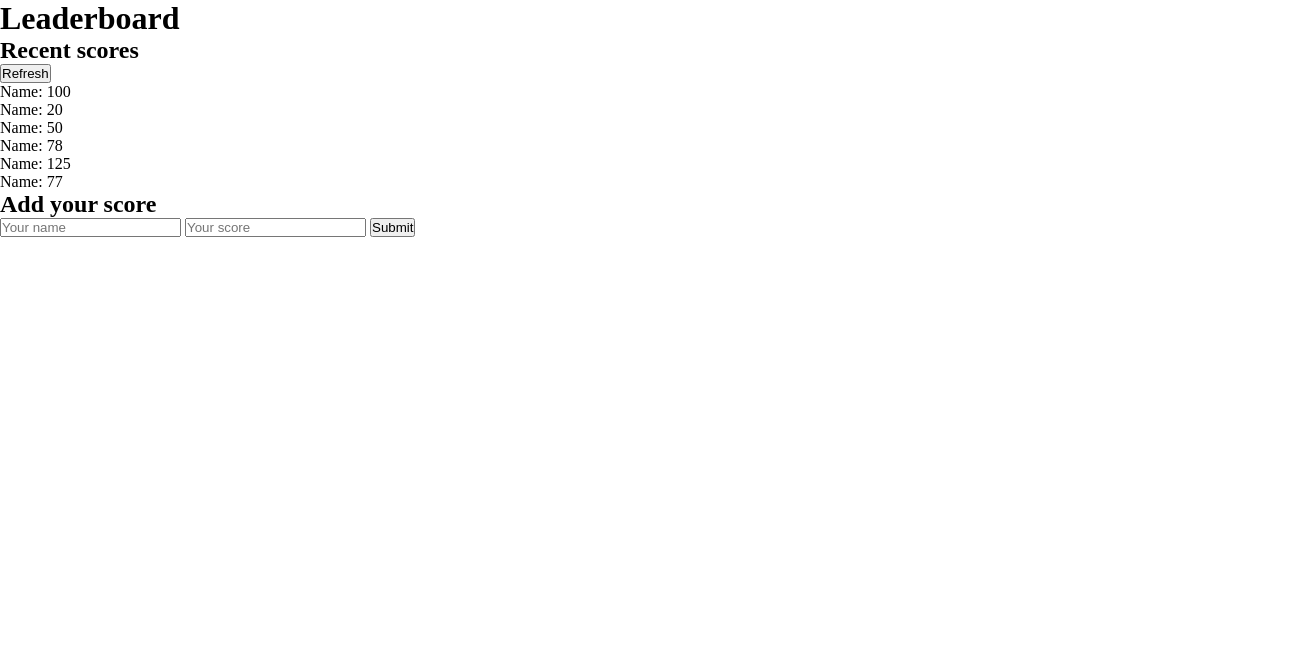
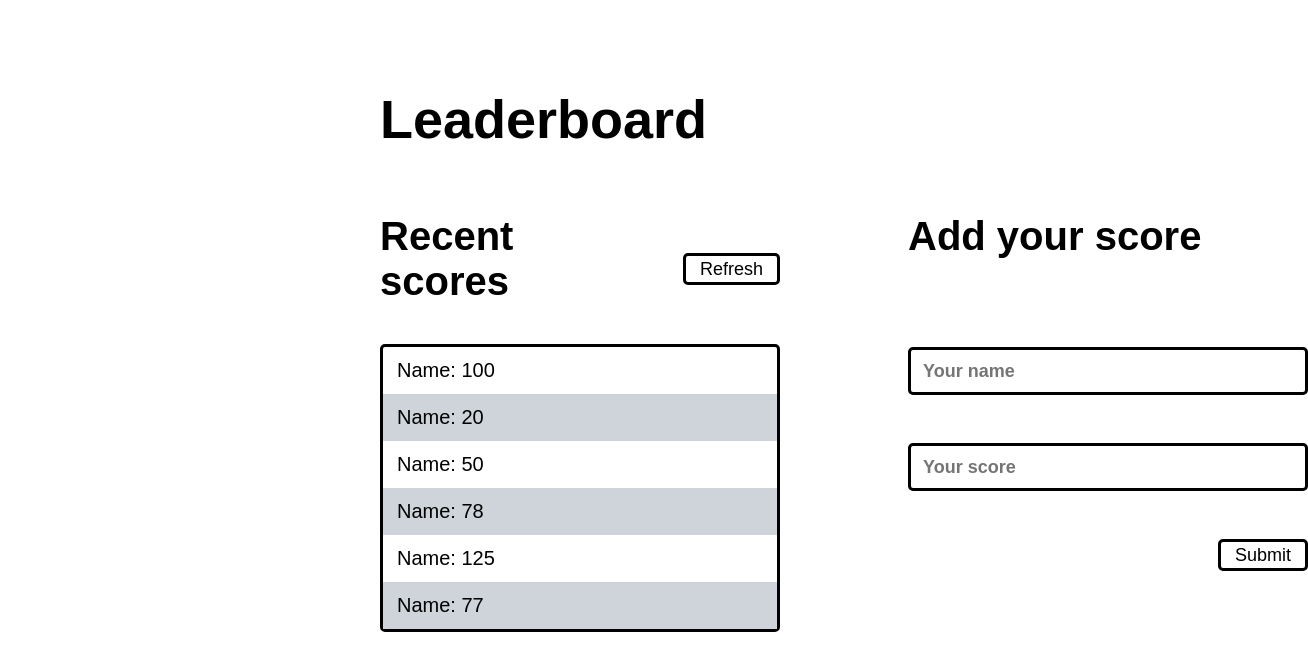
Before and after one commit to mahdinoori2000/leaderboard, a website built with webpack: page src/index.html in a window 1280 px wide. Shown: the whole page, 1308 px wide, since content can reach past the window. Built offline with nearby package versions, Linux system fonts and the light colour scheme.

Commit message:
Add styling to the leaderboard

```diff
--- a/src/index.html
+++ b/src/index.html
@@ -4,9 +4,11 @@
     <meta charset="UTF-8" />
     <meta http-equiv="X-UA-Compatible" content="IE=edge" />
     <meta name="viewport" content="width=device-width, initial-scale=1.0" />
-    <title>WebPack-Linters-Configurations</title>
+    <link rel="stylesheet" href="style.css">
+    <title>Leaderboard</title>
   </head>
   <body>
+    <div class="container">
     <h1 class="primary-header">Leaderboard</h1>
     <main class="leaderboard-container">
       <section class="score-table">
@@ -25,12 +27,13 @@
       </section>
       <section class="submit-score">
         <h2 class="secondry-header">Add your score</h2>
-        <form action="">
+        <form class="submit-form" action="">
           <input class="name" type="text" placeholder="Your name">
           <input class="score" type="text" placeholder="Your score">
           <button class="submit-btn">Submit</button>
         </form>
       </section>
     </main>
+  </div>
   </body>
 </html>
--- a/src/style.css
+++ b/src/style.css
@@ -3,3 +3,92 @@
   padding: 0;
   margin: 0;
 }
+html{
+  font-size: 62.5%;
+}
+body {
+  font-family: sans-serif;
+}
+.container {
+  padding:8.8rem 38rem;
+
+}
+
+/* GENERAL CODE  */
+.primary-header {
+ font-size: 5.4rem;
+ margin-bottom: 6.4rem;
+}
+.leaderboard-container {
+  display: flex;
+  gap: 12.8rem;
+}
+/* SCORE TABLE  */
+.score-table-header {
+  display: flex;
+  align-items: center;
+  gap: 3rem;
+  margin-bottom: 2rem;
+}
+.secondry-header {
+  font-size: 4rem;
+  margin-bottom: 2rem;
+}
+.refresh-btn,
+.submit-btn {
+  background: none;
+  font-size: 1.8rem;
+  padding: 0 1.4rem;
+  height: 3.2rem;
+  border: .3rem solid;
+  border-radius: .5rem;
+  cursor: pointer;
+}
+.refresh-btn:hover,
+.submit-btn:hover {
+
+  box-shadow: 0 6px 8px 0 rgba(0,0,0,0.24),0 10px 20px 0 rgba(0,0,0,0.19);
+}
+
+.scores {
+  font-size: 2rem;
+  list-style: none;
+  border: 1px solid #333;
+  width: 40rem;
+  border: .3rem solid;
+  border-radius: .5rem;
+}
+.scores li {
+  padding: 1.2rem 1.4rem;
+
+}
+.scores li:nth-child(even) {
+  background-color: #ced4da;
+}
+.scores li:last-child {
+  margin-bottom: 0;
+}
+/* ADD SCORE  */
+.submit-form {
+  margin-top: 8.8rem;
+  display: flex;
+  flex-direction: column;
+  gap: 4.8rem;
+  align-items: flex-end;
+}
+.name,
+.score {
+  width: 40rem;
+  height: 4.8rem;
+  padding-left: 1.2rem;
+  border: .3rem solid;
+  border-radius: .5rem;
+  font-size: 1.8rem;
+  font-weight: 600;
+
+}
+.name::placeholder,
+.score::placeholder {
+  font-size: 1.8rem;
+  font-weight: 600;
+}
```
